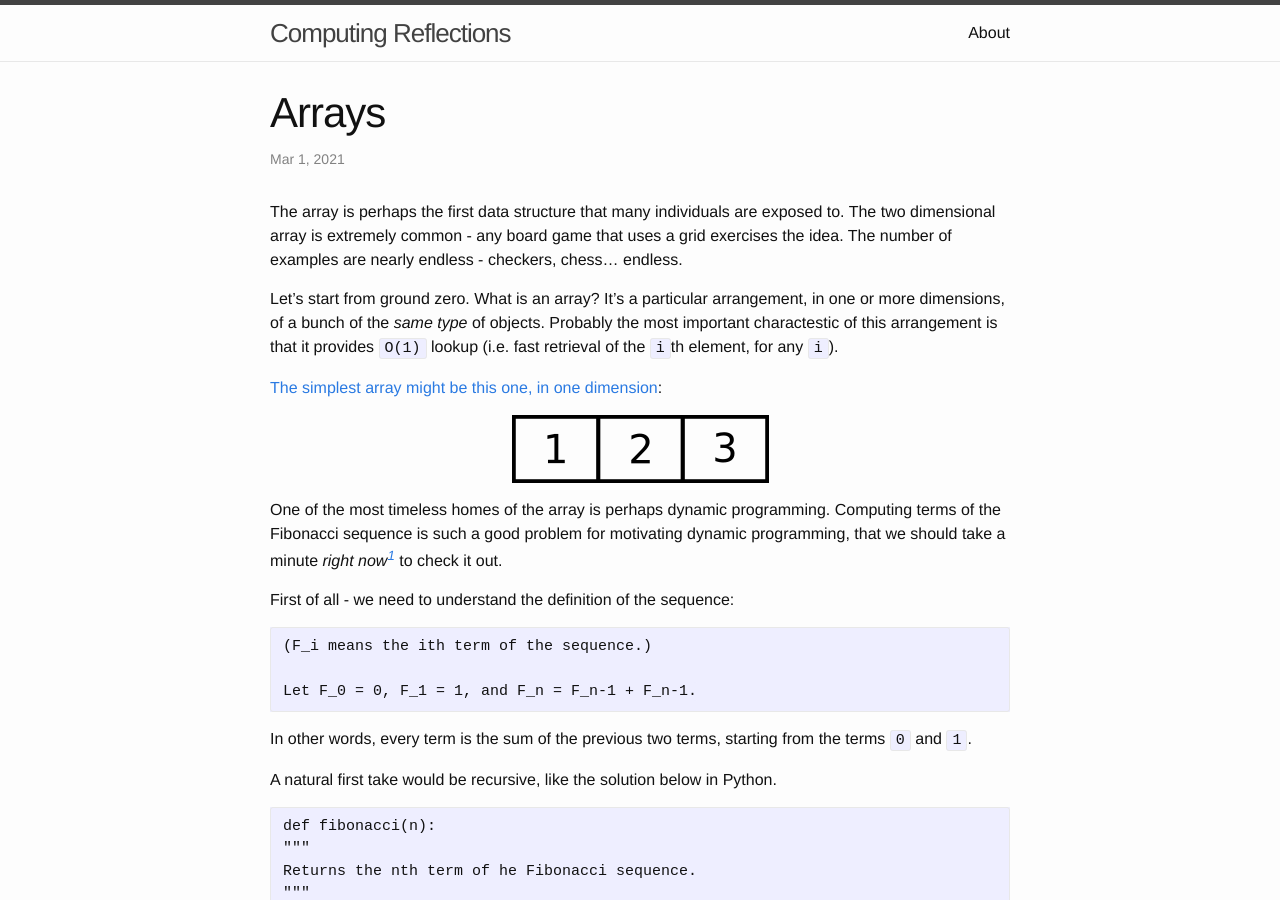
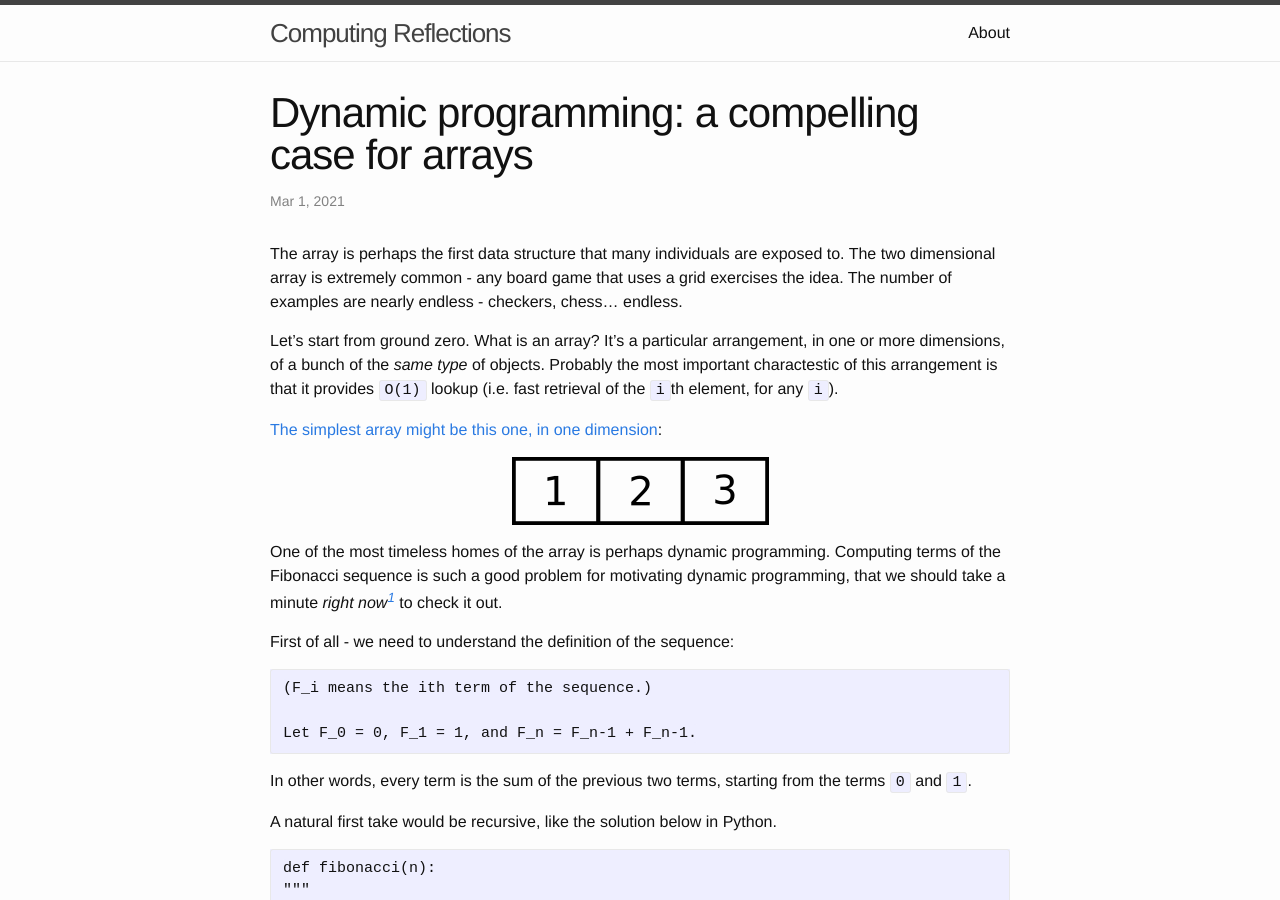
Before and after one commit to GaryLeutheuser/garyleutheuser.github.io, a Jekyll site: the page built from _posts/2020-09-29-arrays.markdown, in a window 1280 px wide and 900 px high. Built offline with Jekyll 4.4.1, drawn with Linux system fonts in a browser that asks for light colours.

Commit message:
Better arrays post title

```diff
--- a/_posts/2020-09-29-arrays.markdown
+++ b/_posts/2020-09-29-arrays.markdown
@@ -1,6 +1,6 @@
 ---
 layout: post
-title:  Arrays
+title:  'Dynamic programming: a compelling case for arrays'
 date:   2021-03-01 15:24:58 -0600
 categories: ['arrays']
 ---
```
